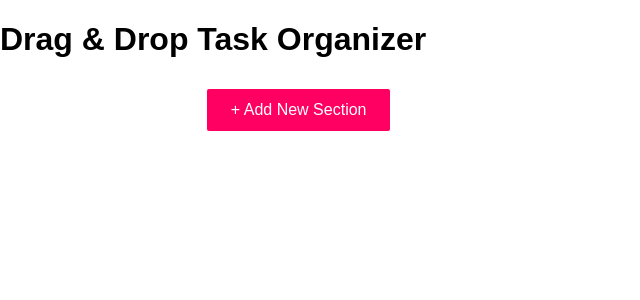
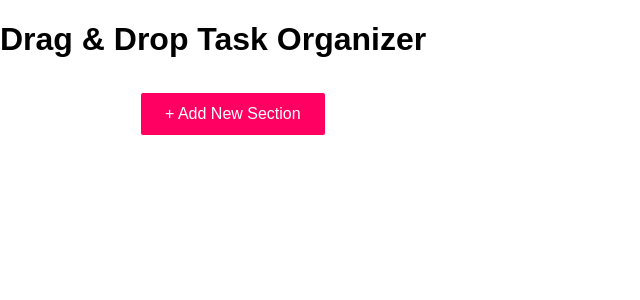
Before and after one commit to kraviecdev/dragdrop, a React (Vite) app: page / in a window 1280 px wide. Shown: the top 300 px of the page, without its empty margins (0-640 px from the left). Built offline with nearby package versions, Linux system fonts and the light colour scheme.

Commit message:
delete closed button css, increase max height, set static padding

```diff
--- a/src/_components/Form/form.css
+++ b/src/_components/Form/form.css
@@ -8,23 +8,18 @@
     display: flex;
     flex-direction: column;
     overflow: hidden;
+    padding: 12px;
     width: 100%;
     height: 100%;
-    transition: max-height 0.7s ease-in;
+    transition: max-height 0.7s ease-in-out;
 }
 
 .wrapper--open {
     width: 100%;
-    padding: 12px;
-    max-height: 400px;
+    max-height: 600px;
     height: max-content;
 }
 
 .wrapper--closed {
-    padding: 8px;
     max-height: 60px;
 }
-
-.wrapper--closed button {
-    align-self: center;
-}
```
